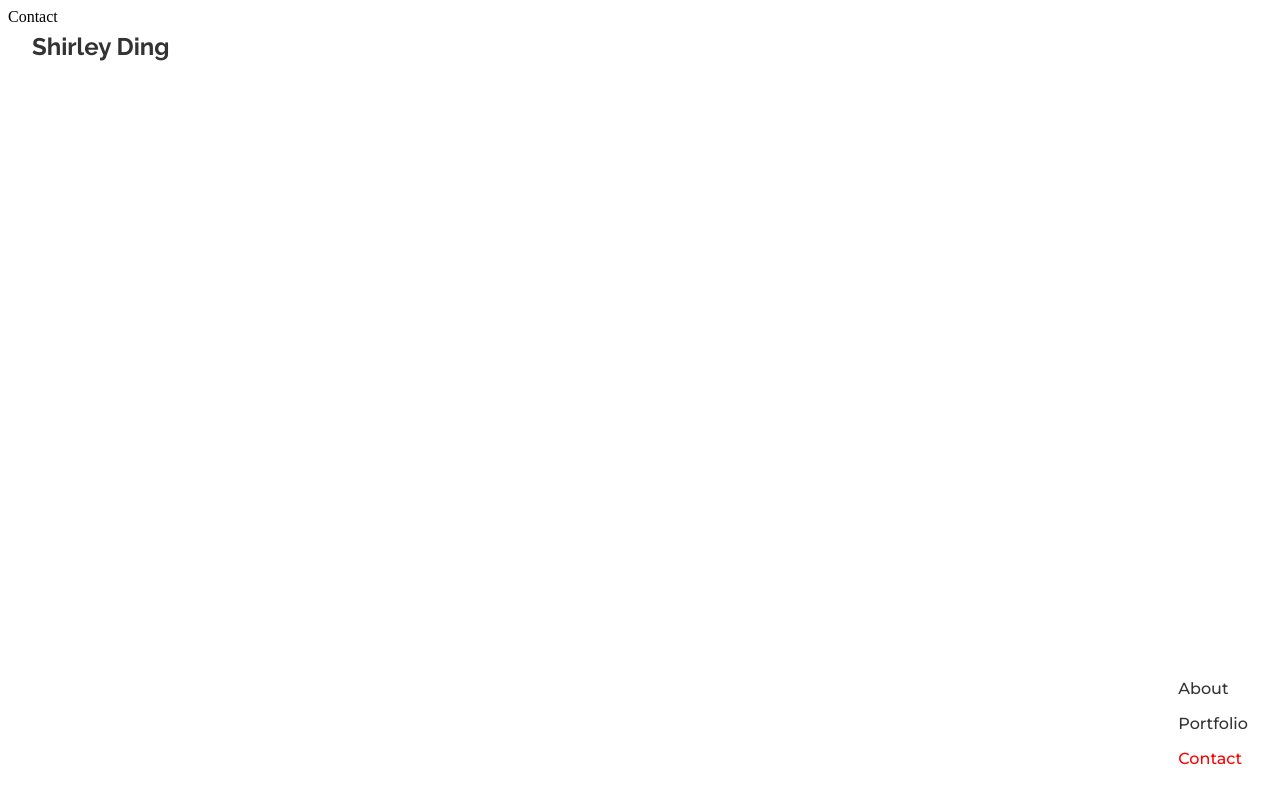
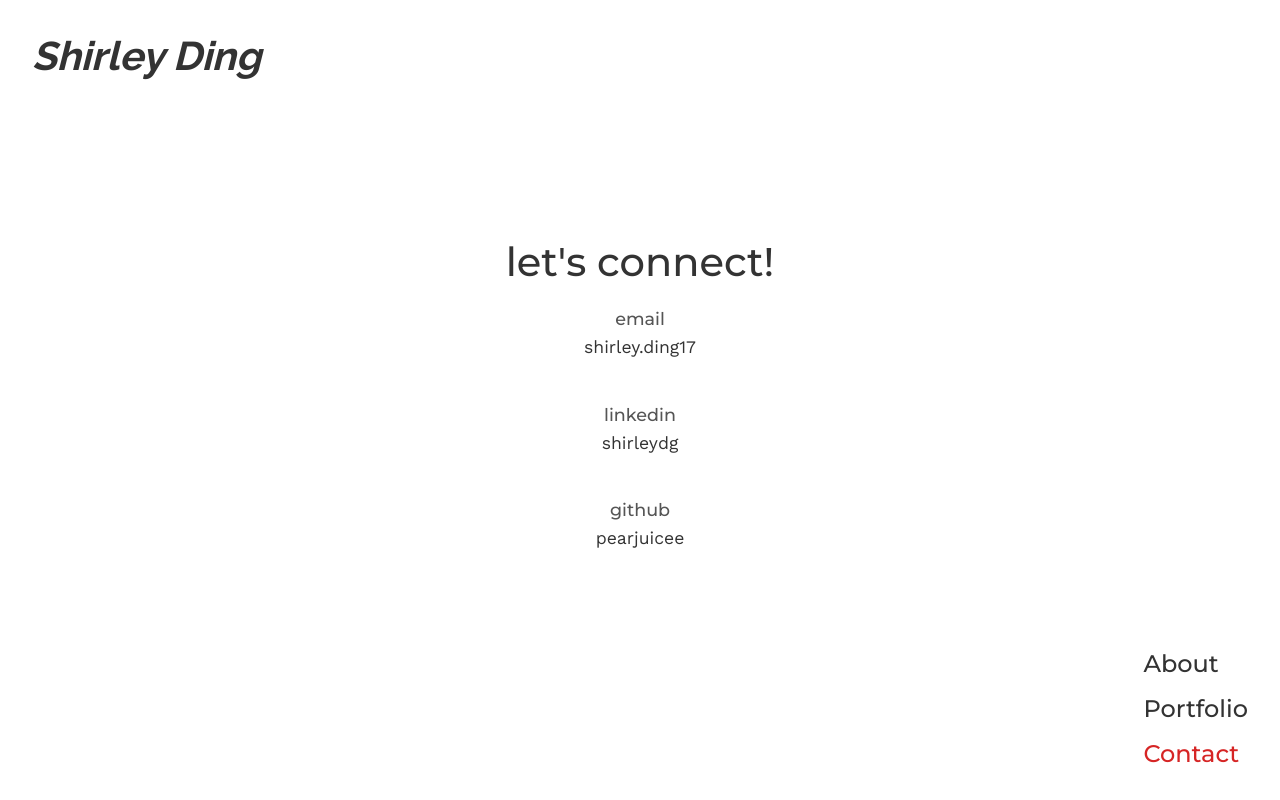
Before and after one commit to pearjuicee/PersonalPage, a React (Vite) app: page /contact in a window 1280 px wide. Built offline with nearby package versions, Linux system fonts and the light colour scheme.

Commit message:
finish contact page and modify styling

```diff
--- a/src/components/Navbar/Navbar.css
+++ b/src/components/Navbar/Navbar.css
@@ -2,10 +2,12 @@
     position: fixed;
     top: 2rem;
     left: 2rem;
+    color: #333;
     font-family: 'Raleway', sans-serif;
-    font-weight: 700;
-    font-size: 1.5rem;
-    color: #333;
+    font-size: 40px;
+    font-style: italic;
+    font-weight: 600;
+    line-height: normal;
     text-decoration: none;
     z-index: 100;
 }
@@ -23,14 +25,15 @@
 .nav-link {
     color: #333;
     font-family: 'Montserrat', sans-serif;
+    font-size: 1.5rem;
     font-weight: 500;
     text-decoration: none;
     transition: opacity 0.3s;
 }
 
 .nav-link:hover {
-    opacity: 0.7;
+    color: #828282;
 }
 .nav-link.active {
-    color: red
+    color: #D62525;
 }
--- a/src/main.tsx
+++ b/src/main.tsx
@@ -4,7 +4,7 @@ import { createBrowserRouter, RouterProvider } from "react-router-dom";
 import App from "./App.tsx";
 import About from "./pages/About/About.tsx";
 import Portfolio from "./pages/Portfolio.tsx";
-import Contact from "./pages/Contact.tsx";
+import Contact from "./pages/Contact/Contact.tsx";
 import Home from "./pages/Home/Home.tsx";
 
 const router = createBrowserRouter([
--- a/src/pages/About/About.css
+++ b/src/pages/About/About.css
@@ -1,8 +1,8 @@
 .about {
     max-width: 1200px;
     margin: 0 auto;
-    padding: 2rem;
-    min-height: 100vh;
+    height: 100vh;
+    box-sizing: border-box;
     display: flex;
     align-items: center;
     justify-content: center;
@@ -15,7 +15,7 @@
     max-width: 800px;
     margin: 0 auto;
     padding: 2rem;
-    transform: translateY(-3rem);
+    margin-top: -3rem;
 }
 
 .about-greeting {
@@ -62,7 +62,7 @@
     content: "-";
     position: absolute;
     left: 0;
-    color: red;
+    color: #D62525;
 }
 
 .resume-link {
@@ -74,5 +74,24 @@
 }
 
 .resume-link:hover {
-    color: red;
+    color: #D62525;
 }
+
+@media (max-width: 768px) {
+    .about {
+      padding: 1rem;
+      padding-top: 4rem;
+    }
+
+    .about-greeting {
+      font-size: 2rem;
+    }
+
+    .about-subtitle {
+      font-size: 1.2rem;
+    }
+
+    .about-experiences li {
+      font-size: 1rem;
+    }
+  }
--- a/src/pages/About/About.tsx
+++ b/src/pages/About/About.tsx
@@ -5,7 +5,7 @@ const About = () => {
     <main className="about">
       <section className="about-content">
         <h1 className="about-greeting">hi!</h1>
-        <h2 className="about-subtitle">I'm a CS student <span className="highlight">@ </span>McGill University</h2>
+        <h2 className="about-subtitle">i'm a CS student <span className="highlight">@ </span>McGill University</h2>
         <div className="about-experiences">
           <h3>experiences:</h3>
           <ul>
--- a/src/pages/Contact.tsx
+++ /dev/null
@@ -1,9 +0,0 @@
-import React from 'react'
-
-const Contact = () => {
-  return (
-    <div>Contact</div>
-  )
-}
-
-export default Contact
--- /dev/null
+++ b/src/pages/Contact/Contact.css
@@ -0,0 +1,79 @@
+.contact {
+    max-width: 1200px;
+    margin: 0 auto;
+    height: 100vh;
+    box-sizing: border-box;
+    display: flex;
+    align-items: center;
+    justify-content: center;
+    padding-top: 0;
+    font-family: 'Work Sans', sans-serif;
+}
+
+.contact-content {
+    text-align: center;
+    max-width: 800px;
+    margin: 0 auto;
+    padding: 2rem;
+    margin-top: -3rem;
+}
+
+.contact-greeting {
+    font-family: 'Montserrat', sans-serif;
+    font-weight: 500;
+    font-size: 2.5rem;
+    margin-bottom: 0.5rem;
+    color: #333;
+}
+
+.contact-title {
+    font-family: 'Montserrat', sans-serif;
+    font-weight: 500;
+    font-size: 1.1rem;
+    color: #555;
+    margin-bottom: 0.5rem;
+}
+
+.contact-methods {
+    display: flex;
+    flex-direction: column;
+    gap: 2rem;
+}
+
+.contact-link {
+    font-family: 'Work Sans', sans-serif;
+    font-size: 1.1rem;
+    color: #333;
+    text-decoration: none;
+    position: relative;
+    transition: color 0.3s ease;
+}
+
+.contact-link:hover {
+    color: #D62525; /* Change to your desired hover color */
+}
+
+.contact-link::after {
+    content: '';
+    position: absolute;
+    left: 0;
+    bottom: -2px;
+    width: 0;
+    height: 1px;
+    background-color: #D62525;
+    transition: width 0.3s ease;
+}
+
+.contact-link:hover::after {
+    width: 100%;
+}
+
+@media (max-width: 768px) {
+    .contact-greeting {
+        font-size: 2rem;
+    }
+
+    .contact {
+        padding-top: 4rem;
+    }
+}
--- /dev/null
+++ b/src/pages/Contact/Contact.tsx
@@ -0,0 +1,50 @@
+import "./Contact.css";
+
+const Contact = () => {
+  return (
+    <main className='contact'>
+      <section className='contact-content'>
+        <h1 className='contact-greeting'>let's connect!</h1>
+
+        <div className='contact-methods'>
+          <div className='contact-item'>
+            <h2 className='contact-title'>email</h2>
+            <a
+              href="shirley.ding17@gmail.com"
+              className='contact-link'
+              >
+                shirley.ding17
+            </a>
+          </div>
+
+          <div className='contact-item'>
+            <h2 className='contact-title'>linkedin</h2>
+            <a
+              href="https://www.linkedin.com/in/shirleydg/"
+              target='_blank'
+              rel='noopener noreferrer'
+              className='contact-link'
+              >
+                shirleydg
+            </a>
+          </div>
+
+          <div className='contact-item'>
+            <h2 className='contact-title'>github</h2>
+            <a
+              href="https://github.com/pearjuicee"
+              target='_blank'
+              rel='noopener noreferrer'
+              className='contact-link'
+              >
+                pearjuicee
+            </a>
+          </div>
+
+        </div>
+      </section>
+    </main>
+  )
+}
+
+export default Contact
--- a/src/pages/Home/Home.css
+++ b/src/pages/Home/Home.css
@@ -1,12 +1,13 @@
 .home {
     max-width: 1200px;
     margin: 0 auto;
-    padding: 2rem;
-    min-height: 100vh;
+    height: 100vh;
+    box-sizing: border-box;
     display: flex;
     align-items: center;
     justify-content: center;
     padding-top: 0;
+    font-family: 'Work Sans', sans-serif;
 }
 
 .hero {
@@ -14,7 +15,7 @@
     max-width: 800px;
     margin: 0 auto;
     padding: 2rem;
-    transform: translateY(-3rem);
+    margin-top: -3rem;
 }
 
 .hero-title {
@@ -26,7 +27,7 @@
 }
 
 .highlight {
-    color: red
+    color: #D62525;
 }
 
 .hero-subtitle {
@@ -55,7 +56,7 @@
     bottom: -2px;
     width: 0;
     height: 2px;
-    background-color: red;
+    background-color: #D62525;
     transition: width 0.3s ease;
 }
 
--- a/src/styles/index.css
+++ b/src/styles/index.css
@@ -1 +1,7 @@
 @import url('https://fonts.googleapis.com/css2?family=Raleway:wght@400;700&family=Montserrat:wght@400;500;600&family=Work+Sans:wght@400;500&display=swap');
+
+html, body, #root {
+    margin: 0;
+    padding: 0;
+    min-height: 100vh;
+  }
```
